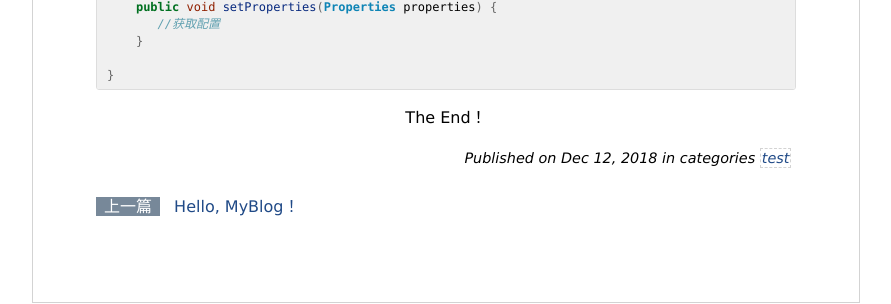
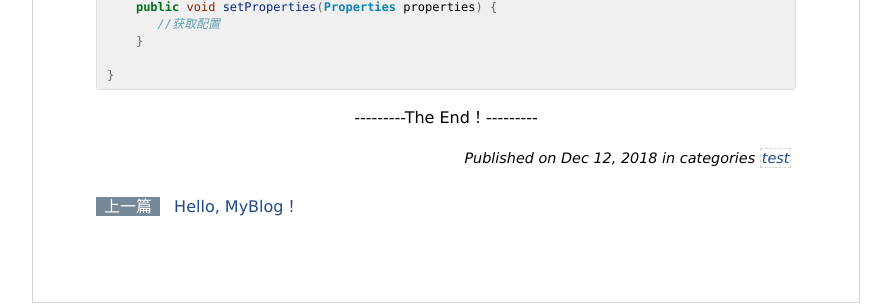
Before and after one commit to TroyLin0218/TroyLin0218.github.io, a Jekyll site: the page built from _posts/2018-12-12-test.md, in a window 1280 px wide. Shown: the part 601-905 px from the top of the page, without its empty margins (194-1085 px from the left). Built offline with Jekyll 4.4.1, drawn with Linux system fonts in a browser that asks for light colours.

```diff
--- a/_posts/2018-12-12-test.md
+++ b/_posts/2018-12-12-test.md
@@ -48,6 +48,6 @@ public class PageInterceptor implements Interceptor {
 
 <center>
     <p style="font-size:1em;">
-        The End！
+        ---------The End！---------
     </p>
 </center>
```
